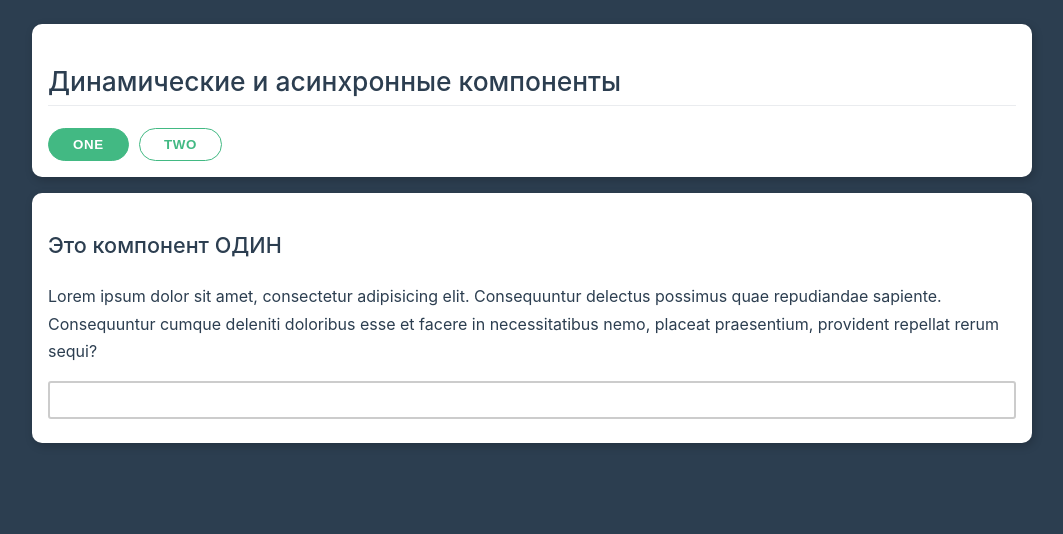
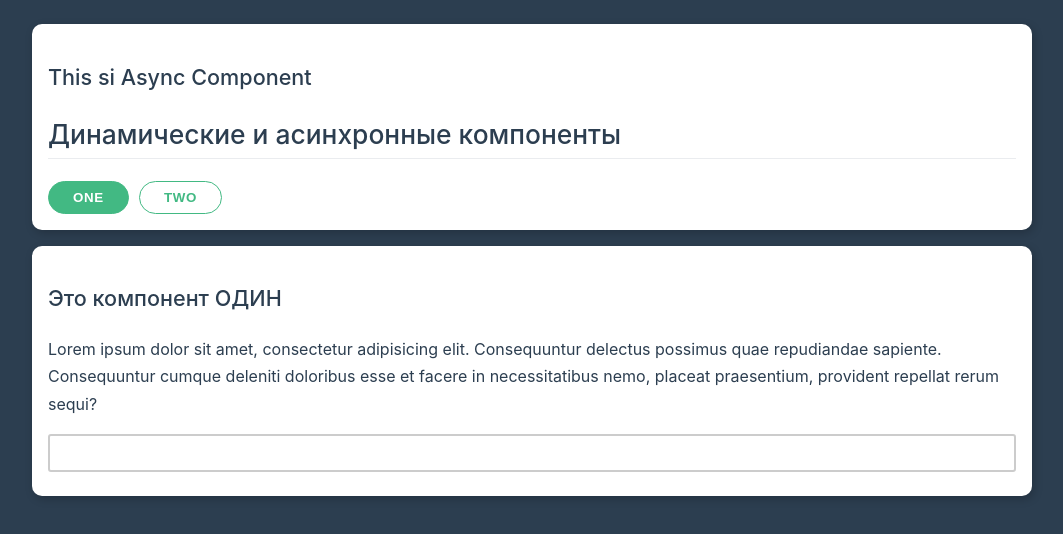
Before and after one commit to glushach/vue-bases, a Vue app in the folder vue-framework/: page / in a window 1280 px wide. Shown: the top 534 px of the page, without its empty margins (108-1171 px from the left). Built offline with nearby package versions, Linux system fonts and the light colour scheme.

Commit message:
feat: use async component

```diff
--- a/vue-framework/src/App.vue
+++ b/vue-framework/src/App.vue
@@ -1,6 +1,7 @@
 <template>
   <div class="container pt-1">
     <div class="card">
+      <app-async-component></app-async-component>
       <h2>Динамические и асинхронные компоненты</h2>
 
       <app-button
@@ -25,6 +26,7 @@
   import AppButton from "./AppButton";
   import AppTextOne from "./AppTextOne";
   import AppTextTwo from "./AppTextTwo";
+  import AppAsyncComponent from "./AppAsyncComponent";
   export default {
     data() {
       return {
@@ -56,7 +58,7 @@
         return this.active === 'two' ? 'primary' : ''
       },
     },
-    components: { AppButton, AppTextOne, AppTextTwo }
+    components: {AppAsyncComponent, AppButton, AppTextOne, AppTextTwo }
   }
 </script>
 
--- /dev/null
+++ b/vue-framework/src/AppAsyncComponent.vue
@@ -0,0 +1,13 @@
+<template>
+  <h3>This si Async Component</h3>
+</template>
+
+<script>
+export default {
+  name: "AppAsyncComponent"
+}
+</script>
+
+<style scoped>
+
+</style>
--- a/vue-framework/src/main.js
+++ b/vue-framework/src/main.js
@@ -1,4 +1,4 @@
-import { createApp } from 'vue'
+import { createApp, defineAsyncComponent } from 'vue'
 import App from './App.vue'
 import TheHeader from './TheHeader'
 import './theme.css'
@@ -9,5 +9,7 @@ const app = createApp(App)
 
 // global
 app.component('the-header', TheHeader)
-
+app.component('async-component', defineAsyncComponent(() => {
+  return import('./AppAsyncComponent')
+}))
 app.mount('#app')
```
